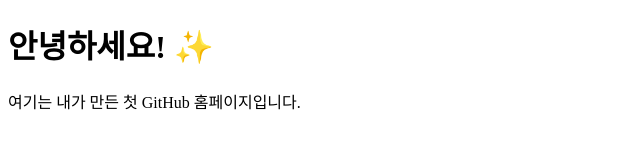
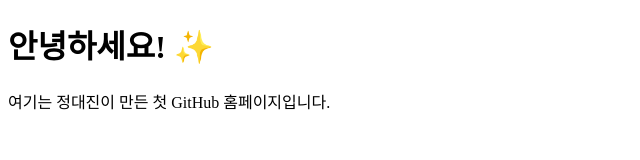
Before and after one commit to daejin81/daejin81.github.io, a plain HTML site: page index.html in a window 1280 px wide. Shown: the full height of the page, 0-640 px from the left. Drawn offline with Linux system fonts and the light colour scheme.

Commit message:
Update index.html

```diff
--- a/index.html
+++ b/index.html
@@ -6,6 +6,6 @@
 </head>
 <body>
   <h1>안녕하세요! ✨</h1>
-  <p>여기는 내가 만든 첫 GitHub 홈페이지입니다.</p>
+  <p>여기는 정대진이 만든 첫 GitHub 홈페이지입니다.</p>
 </body>
 </html>
```
